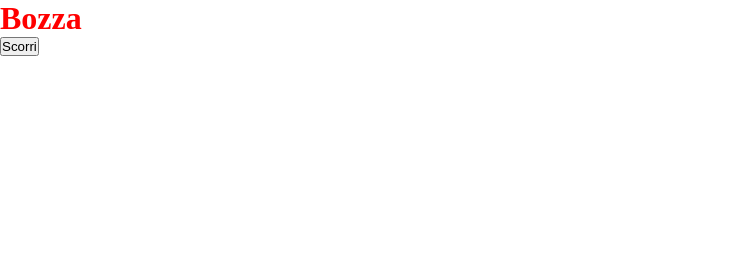
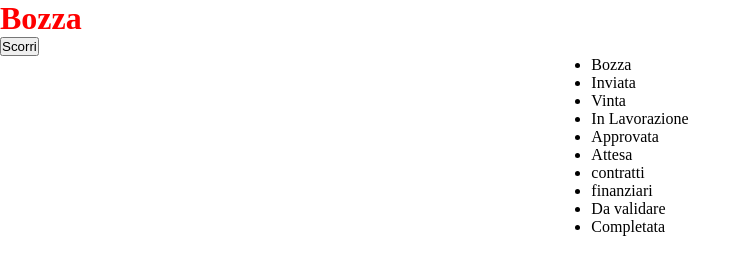
Before and after one commit to alelui/menuStati, a plain HTML site: page index.html in a window 1280 px wide. Shown: the whole page, without its empty margins (0-751 px from the left). Drawn offline with Linux system fonts and the light colour scheme.

Commit message:
fillList()

```diff
--- a/index.html
+++ b/index.html
@@ -13,6 +13,10 @@
 <body>
     <h1>Offerta</h1>
     <button>Scorri</button>
+    <div class="container">
+        <ul>
+        </ul>
+    </div>
 </body>
 
 </html>
--- a/main.js
+++ b/main.js
@@ -19,3 +19,17 @@ document.querySelector('button').addEventListener('click', () => {
     scrollOfferta();
     document.querySelector('h1').innerHTML = offertaJson.stato[jIndex];
 });
+
+
+const container = document.querySelector('.container');
+const ul = container.querySelector('ul').innerHTML = fillList();
+
+
+function fillList() {
+    const stati = offertaJson.stato;
+    let item = "";
+    stati.forEach(element => {
+        item += ` <li>${element}</li>`
+    });
+    return item;
+}
--- a/style.css
+++ b/style.css
@@ -7,3 +7,9 @@
 h1{
     color: red;
 }
+
+
+.container{
+    display: flex;
+    justify-content: center;
+}
```
Also changed, not shown: img/menuStai.jpg (added).
